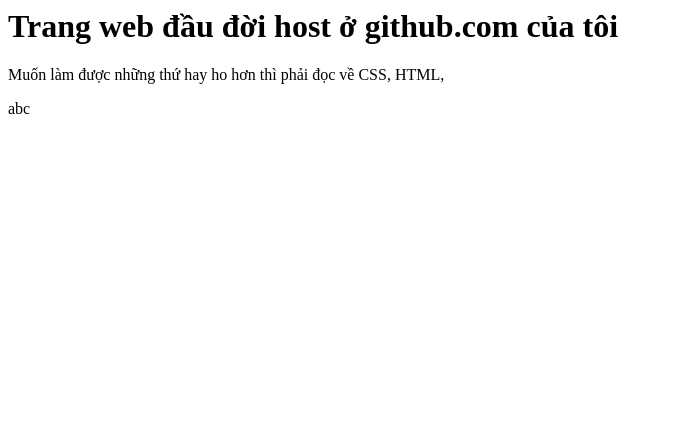
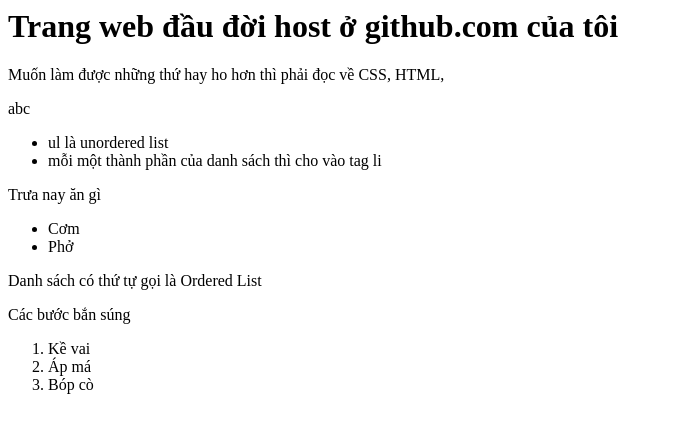
Before and after one commit to Anh-VAnh/website1, a plain HTML site: page index.html in a window 1280 px wide. Shown: the whole page, without its empty margins (0-673 px from the left). Drawn offline with Linux system fonts and the light colour scheme.

Commit message:
Thử nghiệm tag ul ol

```diff
--- a/index.html
+++ b/index.html
@@ -1,7 +1,22 @@
 <html>
   <body>
     <h1> Trang web đầu đời host ở github.com của tôi </h1>
-    <p>Muốn làm được những thứ hay ho hơn thì phải đọc về CSS, HTML,<p> <p>abc<p>
-
-  </body>
+    <p>Muốn làm được những thứ hay ho hơn thì phải đọc về CSS, HTML,</p> <p>abc</p>
+    <ul>
+    	<li>ul là unordered list </li>
+    	<li>mỗi một thành phần của danh sách thì cho vào tag li</li>
+    </ul>
+    <p>Trưa nay ăn gì</p>
+    <ul>
+    	<li>Cơm</li>
+    	<li>Phở</li>
+    </ul>
+    <p>Danh sách có thứ tự gọi là Ordered List</p>
+    <p>Các bước bắn súng</p>
+    	<ol>
+    		<li>Kề vai</li>
+    		<li>Áp má</li>
+    		<li>Bóp cò</li>
+    	</ol>
+     </body>
 </html>
```
